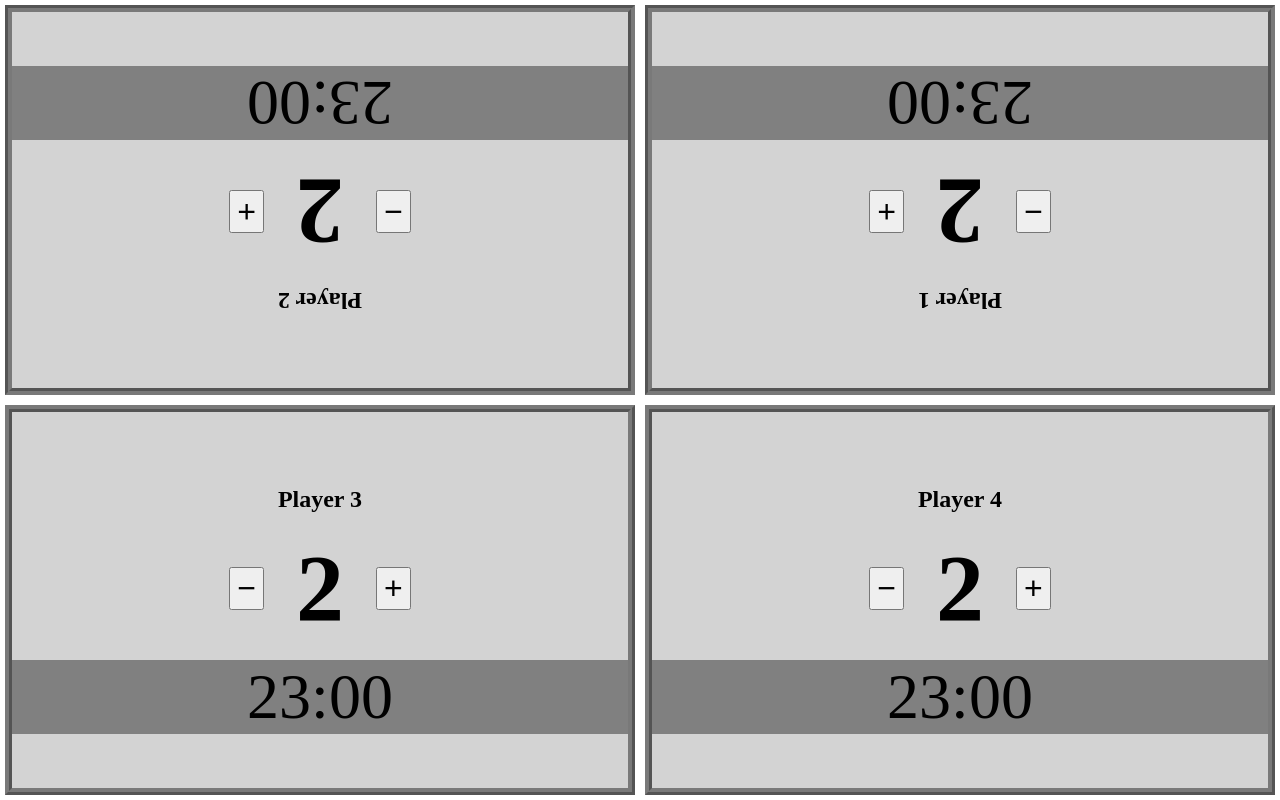
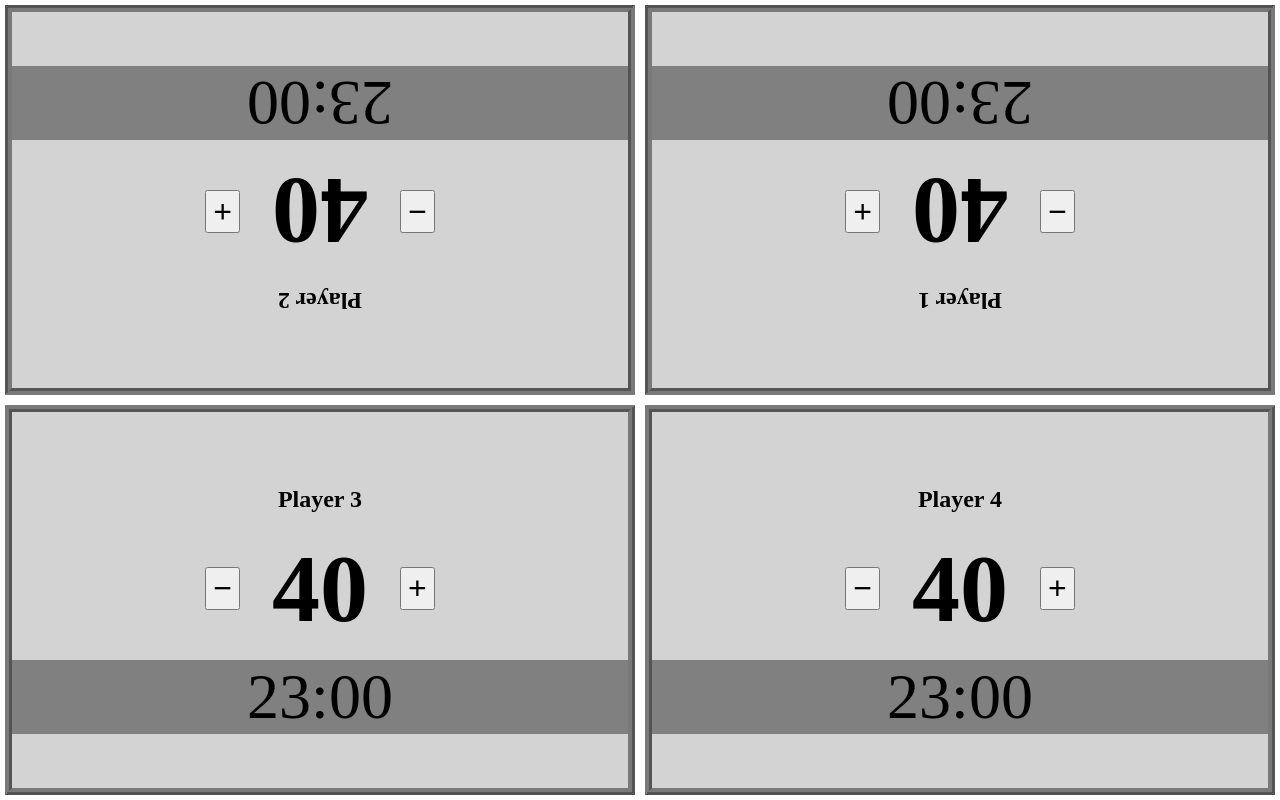
Before and after one commit to jensradk/CommanderPlayPad, a SvelteKit app: page / in a window 1280 px wide. Built offline with nearby package versions, Linux system fonts and the light colour scheme.

Commit message:
Reset starting life.

```diff
--- a/src/routes/Player.svelte
+++ b/src/routes/Player.svelte
@@ -3,7 +3,7 @@
 
   export let name;
   export let index;
-  export let lifeTotal = 2; //40;
+  export let lifeTotal = 40;
   export let activeTimer = false;
   export let timeRemaining = 23 * 60;
   export let isDead = false;
```
